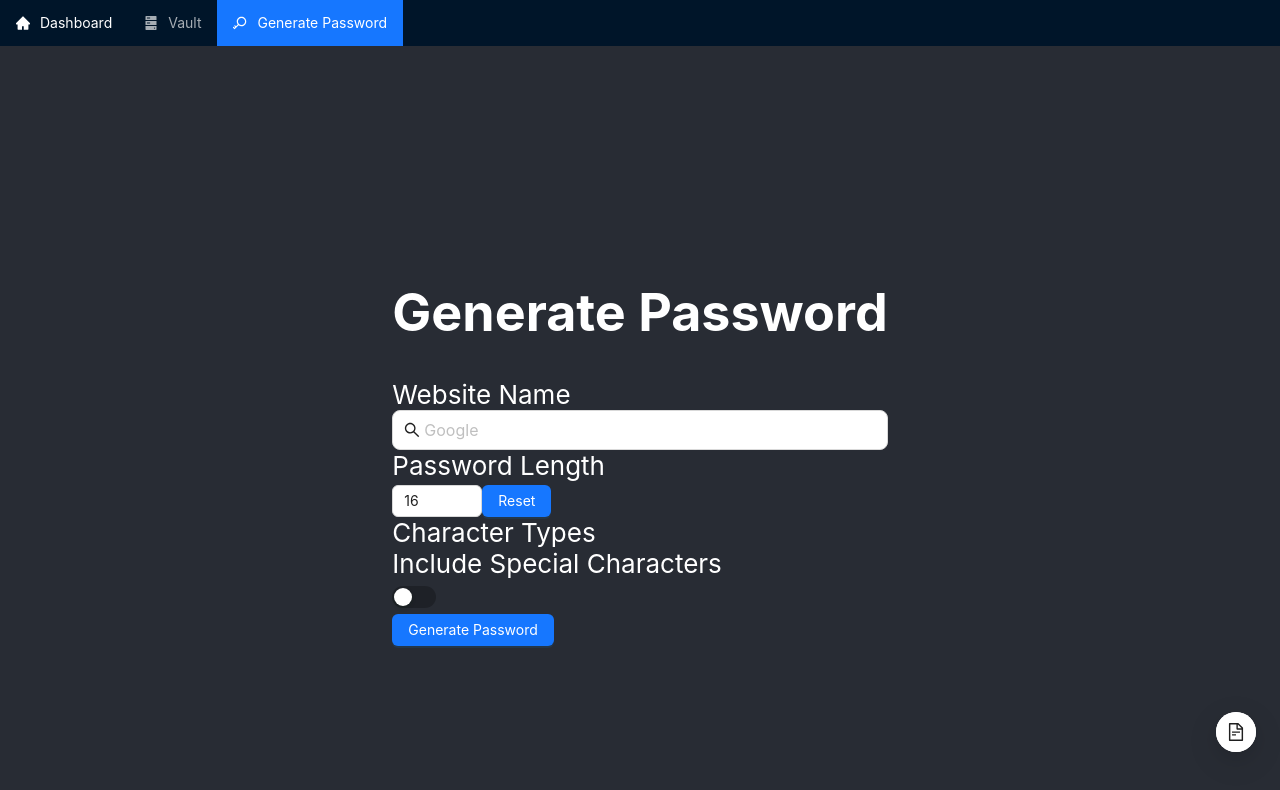
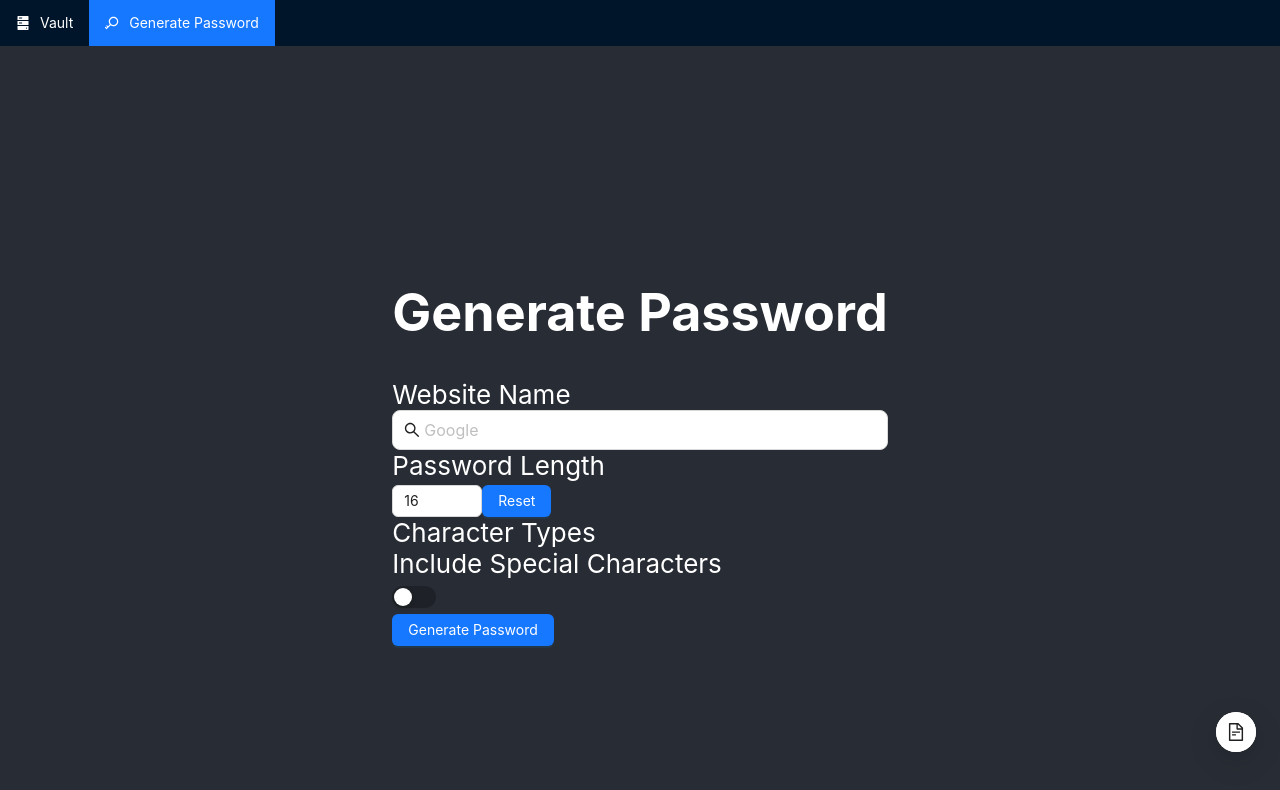
Before and after one commit to jalowe13/passnow, a React (Create React App) app: page / in a window 1280 px wide. Shown: the top 790 px of the page. Built offline with nearby package versions, Linux system fonts and the light colour scheme.

Commit message:
MenuHeader Cleanup

```diff
--- a/src/components/MenuHeader.tsx
+++ b/src/components/MenuHeader.tsx
@@ -1,19 +1,17 @@
-import React, { useState, useCallback } from "react";
-import { HomeFilled, HddFilled, KeyOutlined } from "@ant-design/icons";
+import React from "react";
+import { HddFilled, KeyOutlined } from "@ant-design/icons";
 import { Menu, MenuProps } from "antd";
 import { useView, View } from "../App.tsx";
 
 const MenuHeader: React.FC = () => {
   // States
-  const { view, setView } = useView();
-  const [responseData, setResponseData] = useState<string>(""); // Response data from the server
-  const [data, setData] = useState<any>(null); // Data from the server
+  const { setView } = useView();
   const handleClickMenu: MenuProps["onClick"] = (e) => {
     console.log(e.key);
     switch (e.key) {
-      case "sub1":
-        setView(View.Dashboard);
-        break;
+      //case "sub1":
+      //  setView(View.Dashboard);
+      //  break;
       case "sub2":
         setView(View.Vault);
         break;
@@ -23,36 +21,14 @@ const MenuHeader: React.FC = () => {
     }
   };
 
-  /*
-    Generic function to handle button clicks and send a POST request to the server based on
-    the endpoint passed in as a string parameter.
-    // endpoint: string - the endpoint to send the POST request to
-    // data: any - optional data to send to the server
-  */
-  // Button click event handler
-  const handleButtonClick = useCallback(
-    async (apiFunction: () => Promise<any>) => {
-      console.log(`Button clicked!`);
-      try {
-        const data = await apiFunction();
-        console.log("Api data:", data);
-        setData(data); // Set the data state
-        return data;
-      } catch (error) {
-        console.error(`Failed to fetch data`, error);
-      }
-    },
-    [] // The array is the dependency list for the callback that holds all variables it depends on
-  );
-
   type MenuItem = Required<MenuProps>["items"][number];
 
   const items: MenuItem[] = [
-    {
-      key: "sub1",
-      label: "Dashboard",
-      icon: <HomeFilled />,
-    },
+    // {
+    //   key: "sub1",
+    //   label: "Dashboard",
+    //   icon: <HomeFilled />,
+    // },
     {
       key: "sub2",
       label: "Vault",
```
